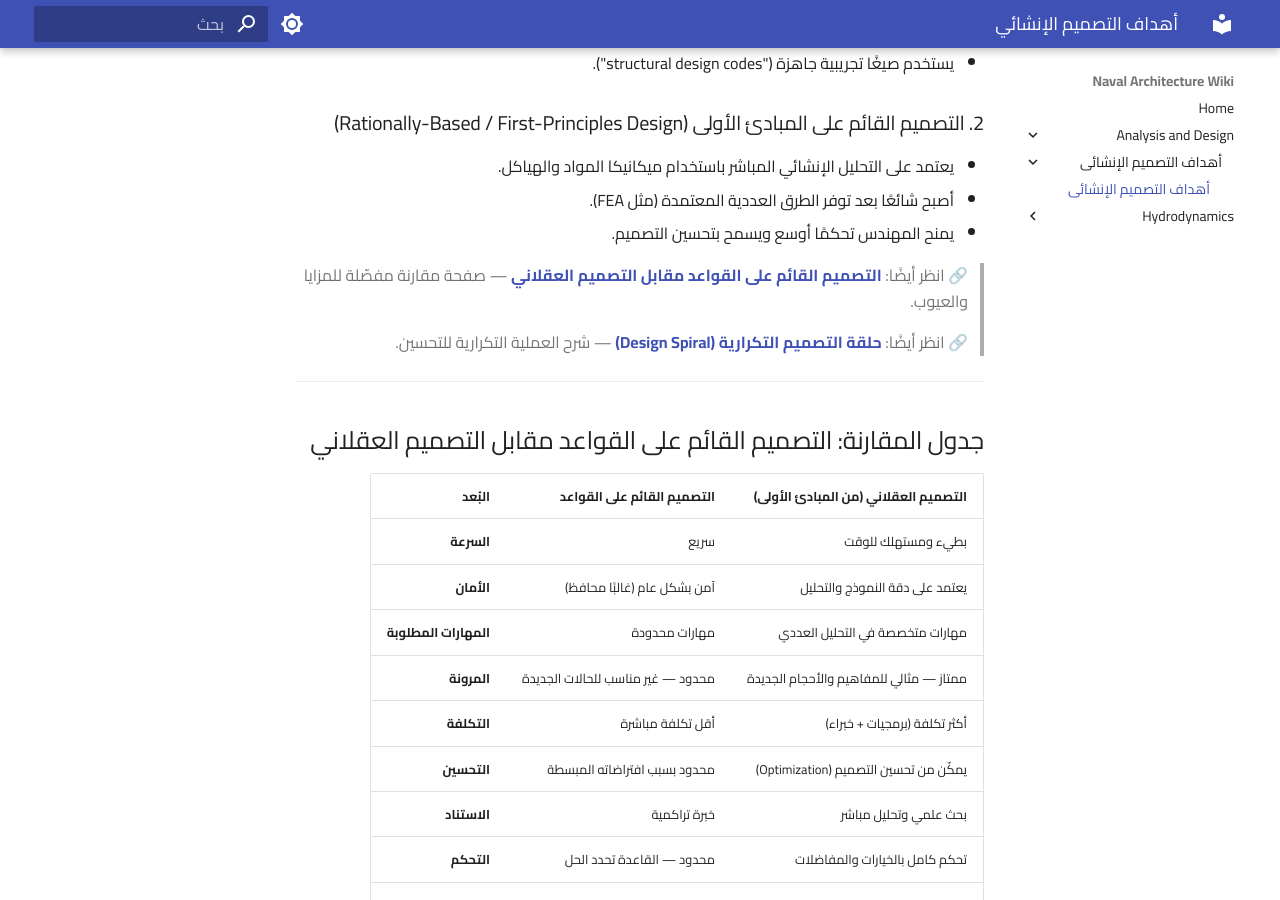
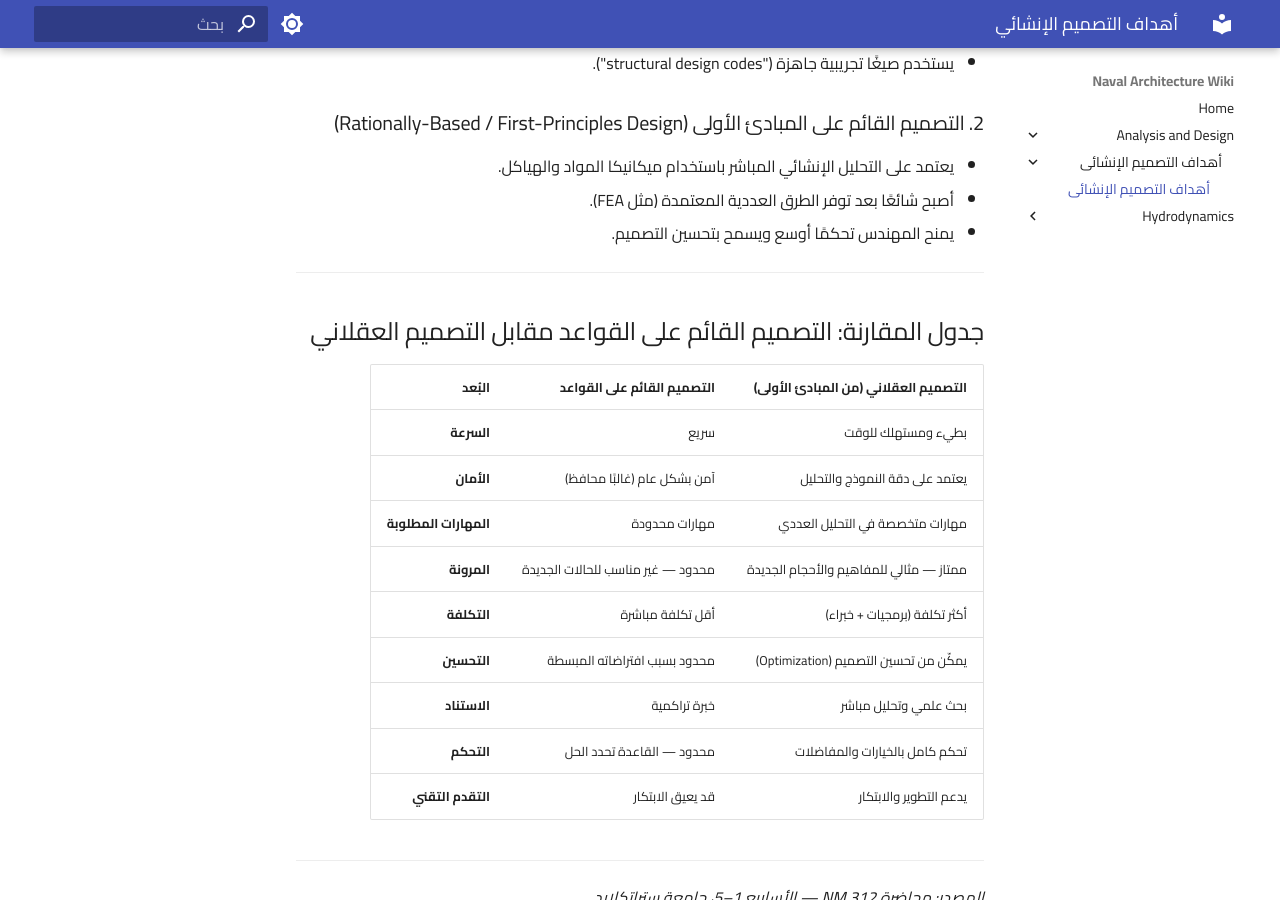
Before and after one commit to mo-almalki/saudi-naval-wiki.github.io, an MkDocs documentation site: the page built from docs/Analysis and Design/أهداف التصميم الإنشائي/أهداف التصميم الإنشائي 3e8dec70289580309140f23565a0e7a4.md, in a window 1280 px wide and 900 px high, scrolled down 1780 px. Built offline with MkDocs 1.6.1 and Material for MkDocs 9.7.7, drawn with Linux system fonts in a browser that asks for light colours.

Commit message:
Update أهداف التصميم الإنشائي 3e8dec70289580309140f23565a0e7a4.md

```diff
--- a/docs/Analysis and Design/أهداف التصميم الإنشائي/أهداف التصميم الإنشائي 3e8dec70289580309140f23565a0e7a4.md
+++ b/docs/Analysis and Design/أهداف التصميم الإنشائي/أهداف التصميم الإنشائي 3e8dec70289580309140f23565a0e7a4.md
@@ -56,12 +56,6 @@ Status: مراجعة
 - أصبح شائعًا بعد توفر الطرق العددية المعتمدة (مثل FEA).
 - يمنح المهندس تحكمًا أوسع ويسمح بتحسين التصميم.
 
-> 🔗 انظر أيضًا: [**التصميم القائم على القواعد مقابل التصميم العقلاني**](https://app.notion.com/p/Rule-based_vs_Rationally-based_Design) — صفحة مقارنة مفصّلة للمزايا والعيوب.
->
-
-> 🔗 انظر أيضًا: [**حلقة التصميم التكرارية (Design Spiral)**](https://app.notion.com/p/Design_Spiral) — شرح العملية التكرارية للتحسين.
->
-
 ---
 
 ## جدول المقارنة: التصميم القائم على القواعد مقابل التصميم العقلاني
```
